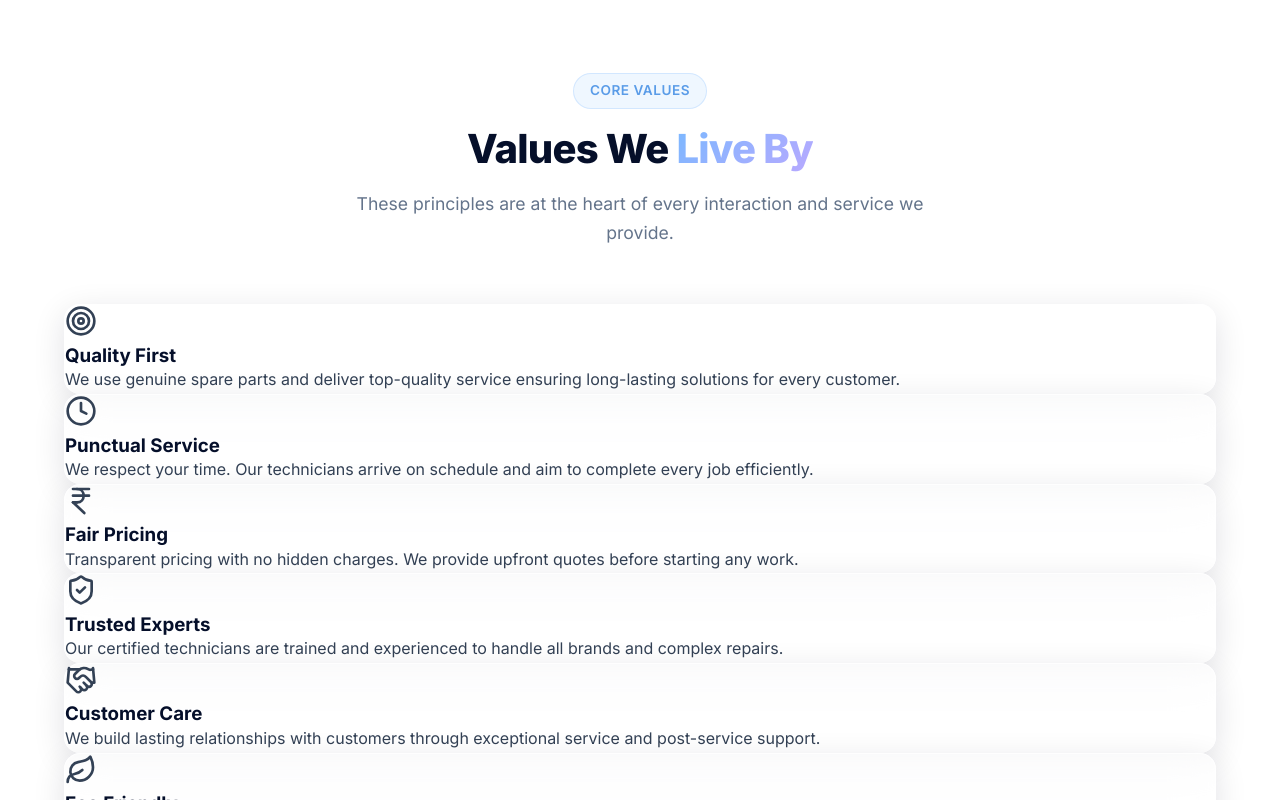
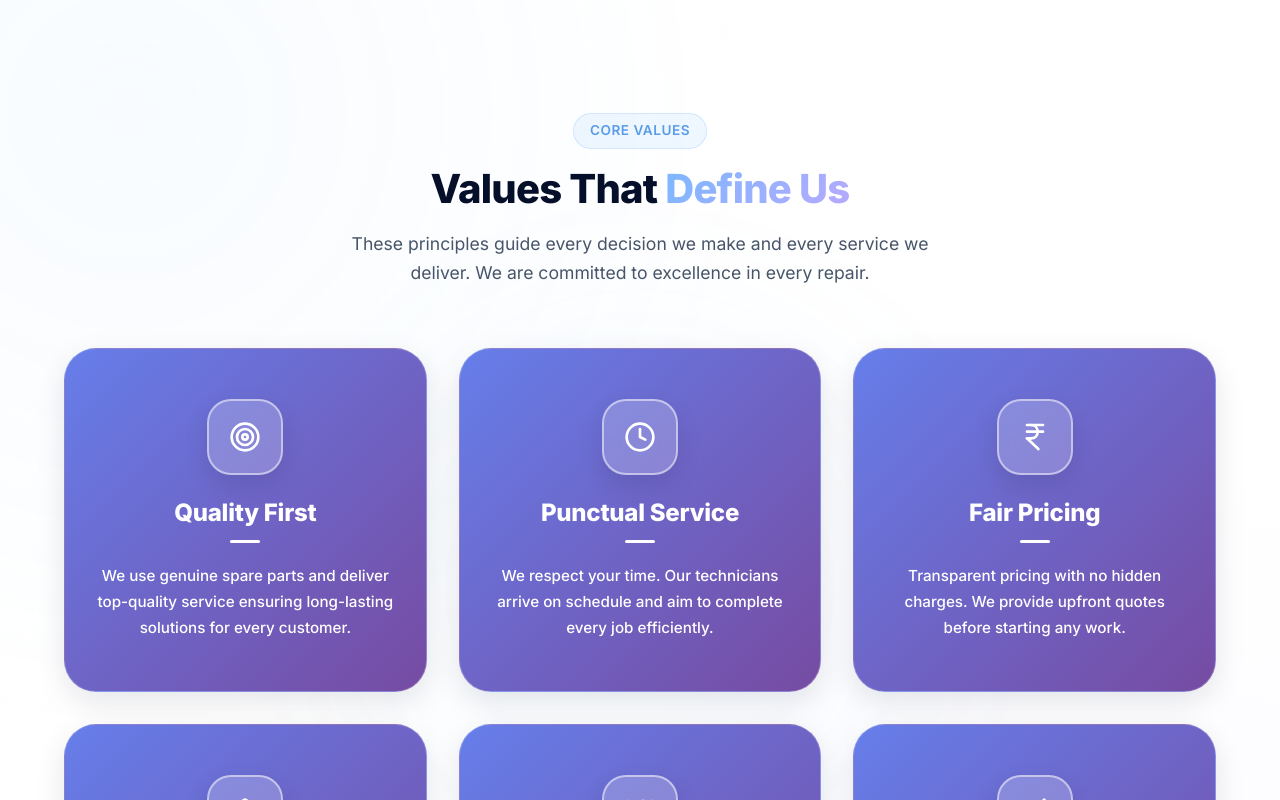
Before and after one commit to Eshbanoliver/a2z-cooling-website-showcase, a React (Vite) app: page /about in a window 1280 px wide. Shown: the part 2860-3660 px from the top of the page. Built offline with nearby package versions, Linux system fonts and the light colour scheme.

Commit message:
about page

```diff
--- a/src/pages/About.tsx
+++ b/src/pages/About.tsx
@@ -150,25 +150,28 @@ export default function About() {
         </div>
       </section>
 
-      {/* ===== CORE VALUES ===== */}
-      <section className="section section-light" id="about-values">
+      {/* ===== CORE VALUES SECTION ===== */}
+      <section className="section core-values-vibrant" id="about-values">
+        <div className="section-blob section-blob-3" />
         <div className="container">
           <FadeInSection>
             <SectionTitle
               badge="Core Values"
-              title={<>Values We <span className="gradient-text">Live By</span></>}
-              description="These principles are at the heart of every interaction and service we provide."
+              badgeClass="badge-blue"
+              title={<>Values That <span className="gradient-text">Define Us</span></>}
+              description="These principles guide every decision we make and every service we deliver. We are committed to excellence in every repair."
             />
           </FadeInSection>
-          <div className="values-grid">
+          <div className="values-vibrant-grid">
             {VALUES.map((v, i) => (
-              <FadeInSection key={i}>
-                <div className="glass-card value-card">
-                  <div className="value-icon">
+              <FadeInSection key={i} delay={i * 0.1}>
+                <div className="value-vibrant-card">
+                  <div className="value-icon-container">
                     <DynamicIcon name={v.icon} size={32} />
                   </div>
-                  <h3>{v.title}</h3>
-                  <p>{v.description}</p>
+                  <h3 className="value-title">{v.title}</h3>
+                  <div className="value-accent-line" />
+                  <p className="value-description">{v.description}</p>
                 </div>
               </FadeInSection>
             ))}
```
